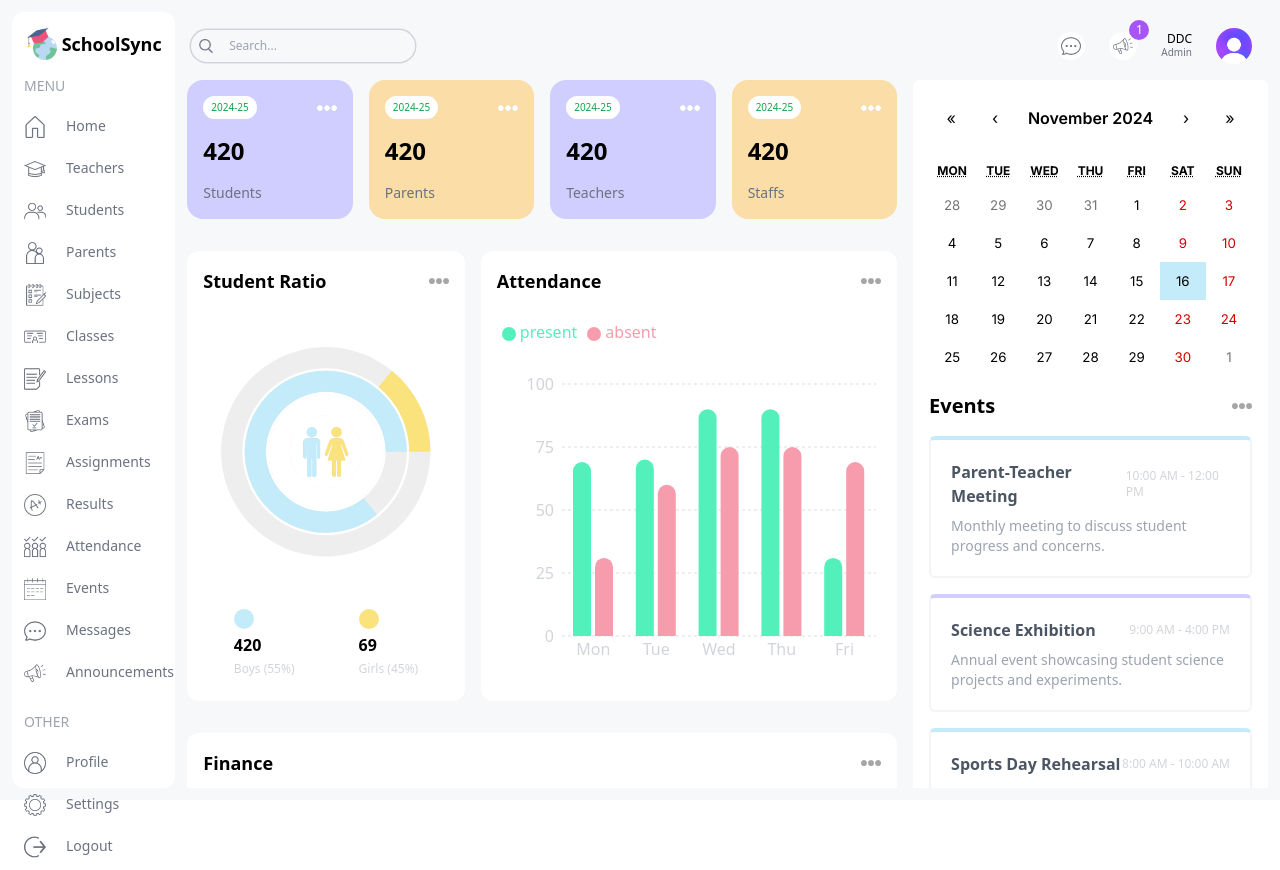
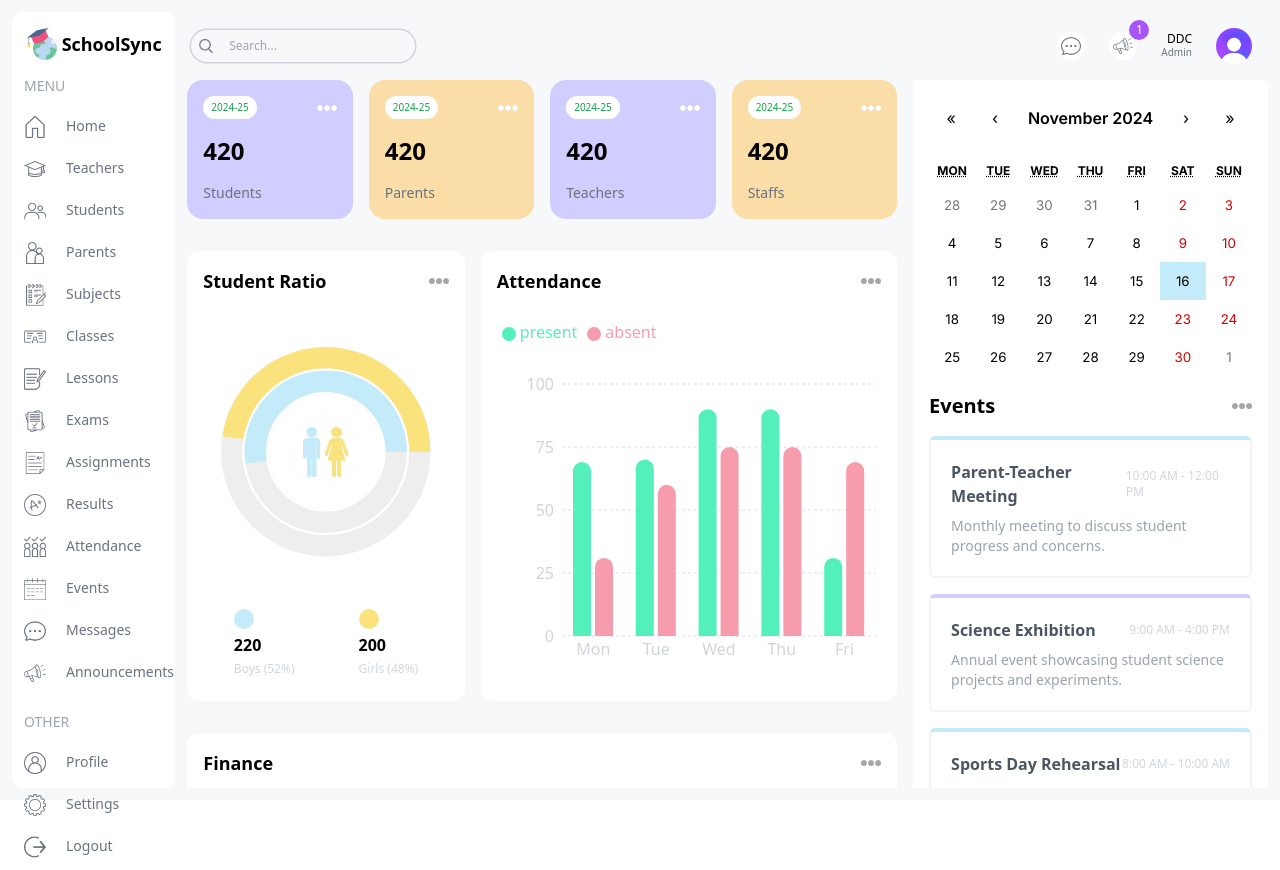
Before and after one commit to durjoydutta/SchoolSync, a Next.js app: page /admin in a window 1280 px wide. Built offline with nearby package versions, Linux system fonts and the light colour scheme.

Commit message:
adjust numbers in student ratiochart

```diff
--- a/src/components/RatioChart.tsx
+++ b/src/components/RatioChart.tsx
@@ -5,17 +5,17 @@ import { RadialBarChart, RadialBar, Legend, ResponsiveContainer } from 'recharts
 const data = [ // Data for the chart
     {
         name: 'Total',
-        count: 489,
+        count: 420,
         fill: '#FFFFFF',
     },
     {
         name: 'Boys',
-        count: 420,
+        count: 220,
         fill: "#C3EBFA",
     },
     {
         name: 'Girls',
-        count: 69,
+        count: 200,
         fill: "#FAE27C",
     },
 ];
@@ -55,13 +55,13 @@ const RatioChart = () => {
         <div className="flex justify-center gap-16">
           <div className="flex flex-col gap-1">
             <div className="w-5 h-5 bg-lamaSky rounded-full" />
-            <h1 className="font-bold">420</h1>
-            <h2 className="text-xs text-gray-300">Boys (55%)</h2>
+            <h1 className="font-bold">220</h1>
+            <h2 className="text-xs text-gray-300">Boys (52%)</h2>
           </div>
           <div className="flex flex-col gap-1">
             <div className="w-5 h-5 bg-lamaYellow rounded-full" />
-            <h1 className="font-bold">69</h1>
-            <h2 className="text-xs text-gray-300">Girls (45%)</h2>
+            <h1 className="font-bold">200</h1>
+            <h2 className="text-xs text-gray-300">Girls (48%)</h2>
           </div>
         </div>
       </div>
```
